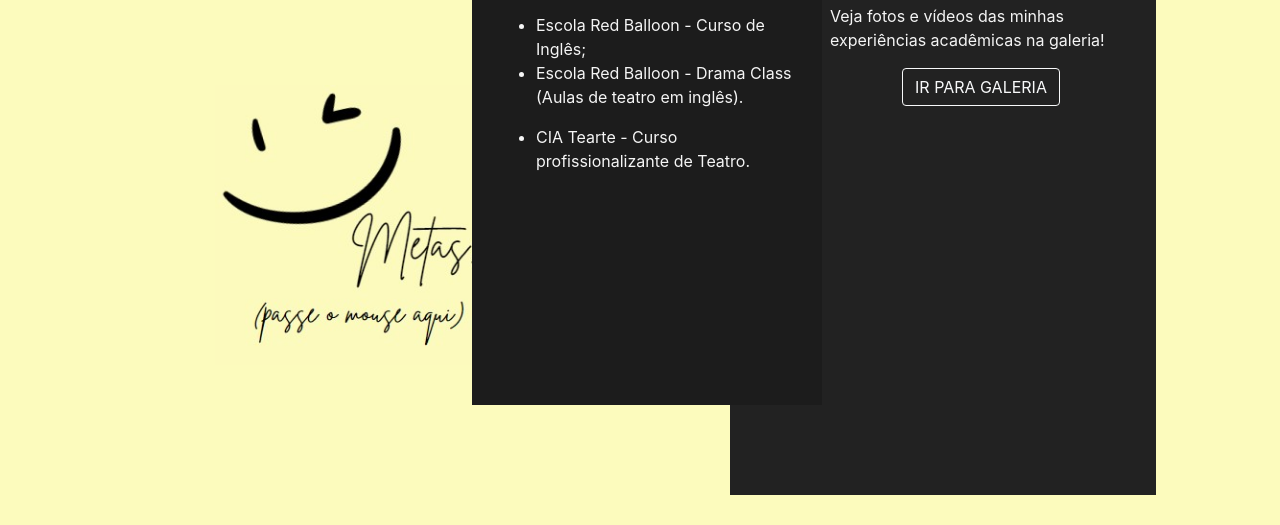
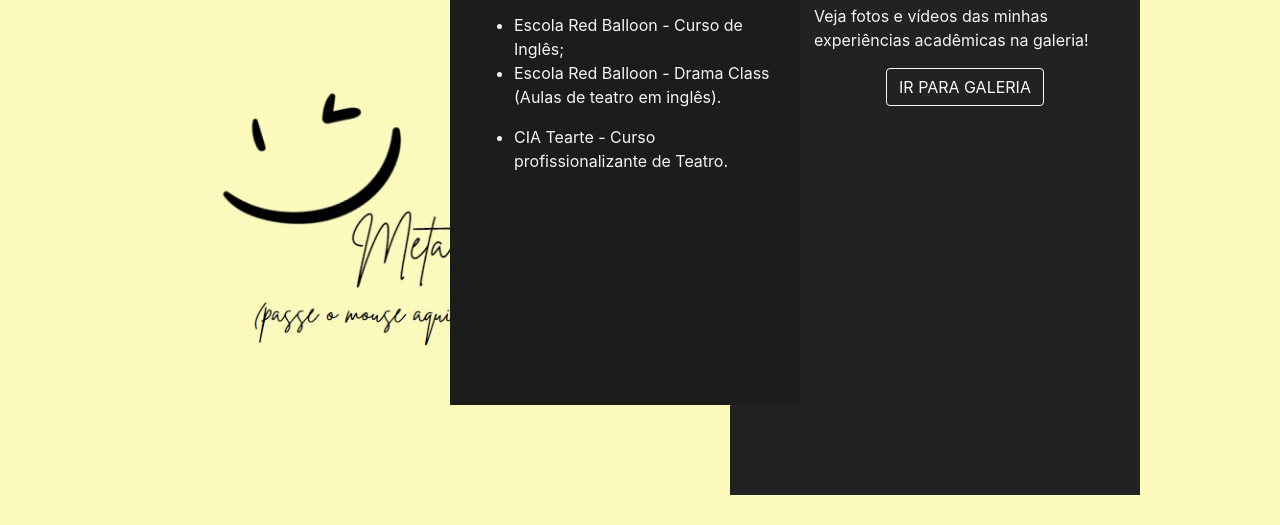
Before and after one commit to helenabcarv/portfolio, a plain HTML site: page estudos.html in a window 1280 px wide. Shown: the part 275-800 px from the top of the page. Drawn offline with nearby package versions, Linux system fonts and the light colour scheme.

Commit message:
Update estilo3.css
ajuste

```diff
--- a/estilo3.css
+++ b/estilo3.css
@@ -75,7 +75,7 @@ a {
     background-color: rgb(28, 28, 28);
     z-index: 2;
     bottom: 120px;
-    right: 458px;
+    right: 480px;
     color: whitesmoke;
 }
 #E {
@@ -85,7 +85,7 @@ a {
     background-color: rgb(34, 34, 34);
     z-index: 1;
     bottom: 30px;
-    right: 124px;
+    right: 140px;
     color: whitesmoke;
 }
 .titulo {
```
